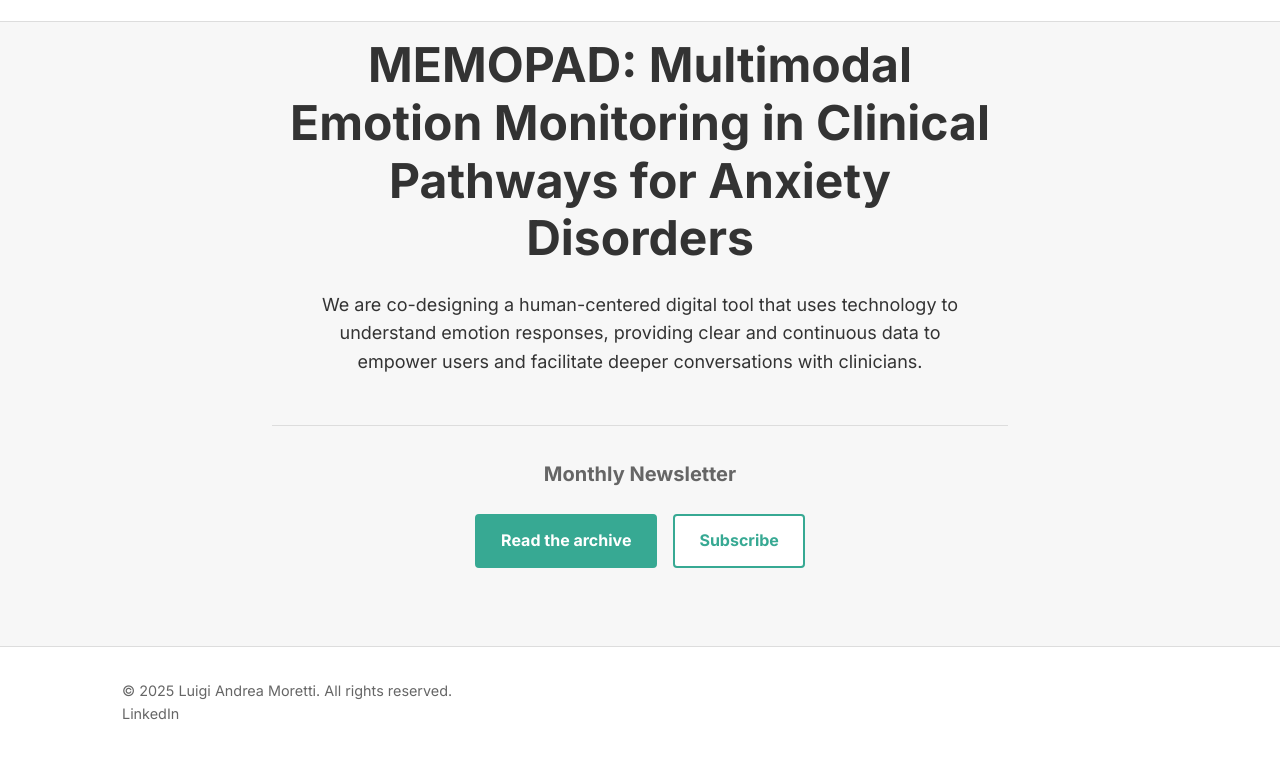
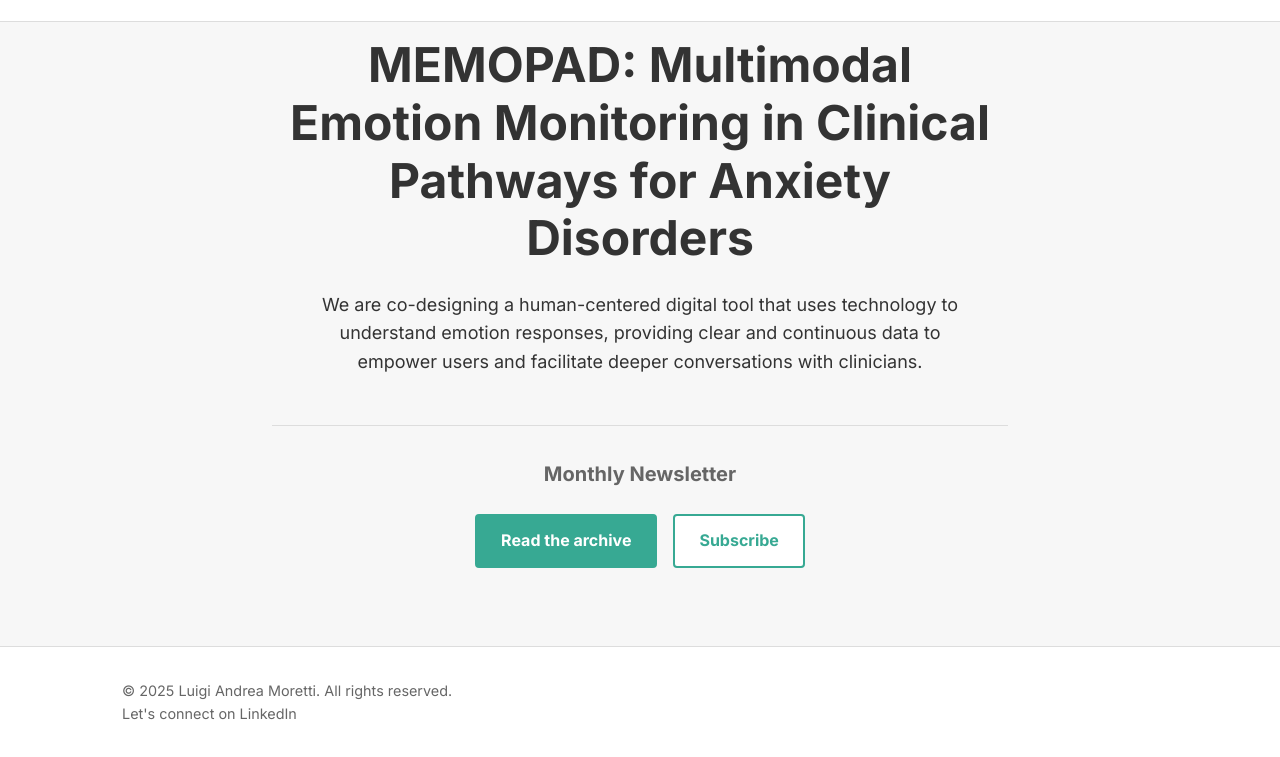
Before and after one commit to LuigiAM/PhD_project_website, an Astro site: page / in a window 1280 px wide. Shown: the part 59-816 px from the top of the page. Built offline with nearby package versions, Linux system fonts and the light colour scheme; Astro itself is replaced by a stand-in of ours.

```diff
--- a/src/components/Footer.astro
+++ b/src/components/Footer.astro
@@ -7,7 +7,7 @@ const currentYear = new Date().getFullYear();
   <div class="container">
     <p>&copy; {currentYear} Luigi Andrea Moretti. All rights reserved.</p>
     <nav class="footer-nav">
-      <a href="https://www.linkedin.com/in/luigiandreamoretti/" target="_blank" rel="noopener noreferrer">LinkedIn</a>
+      <a href="https://www.linkedin.com/in/luigiandreamoretti/" target="_blank" rel="noopener noreferrer">Let's connect on LinkedIn</a>
     </nav>
   </div>
 </footer>
```
